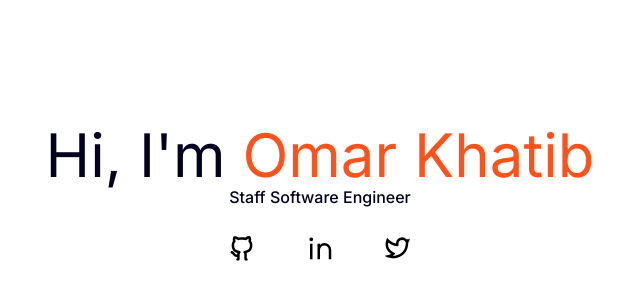
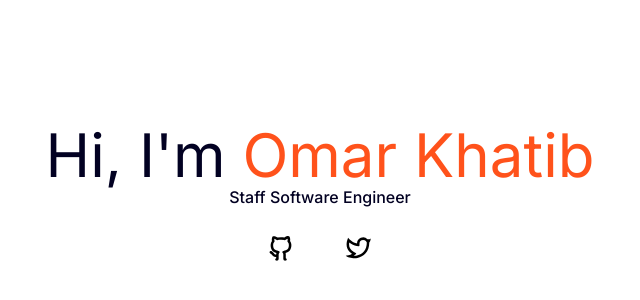
Before and after one commit to omarkhatibco/omarkhatib.dev, a Next.js app: page / in a window 1280 px wide. Shown: the part 202-502 px from the top of the page, without its empty margins (320-960 px from the left). Built offline with nearby package versions, Linux system fonts and the light colour scheme.

Commit message:
remove linkedin

```diff
--- a/src/configs/links.tsx
+++ b/src/configs/links.tsx
@@ -1,19 +1,19 @@
-import { Github, LinkedIn, Mail, Twitter, Xing } from '@/svgs';
+import { Github, LinkedIn, Mail, Twitter, Xing } from "@/svgs";
 
 export const links = [
   {
-    title: 'Github',
-    href: 'https://github.com/omarkhatibco',
+    title: "Github",
+    href: "https://github.com/omarkhatibco",
     icon: <Github />,
   },
+  // {
+  //   title: 'LinkedIn',
+  //   href: 'https://www.linkedin.com/in/omarkhatibco/',
+  //   icon: <LinkedIn />,
+  // },
   {
-    title: 'LinkedIn',
-    href: 'https://www.linkedin.com/in/omarkhatibco/',
-    icon: <LinkedIn />,
+    title: "Twitter",
+    href: "https://twitter.com/omarkhatibco",
+    icon: <Twitter />,
   },
-  {
-    title: 'Twitter',
-    href: 'https://twitter.com/omarkhatibco',
-    icon: <Twitter />,
-  }
 ];
```
